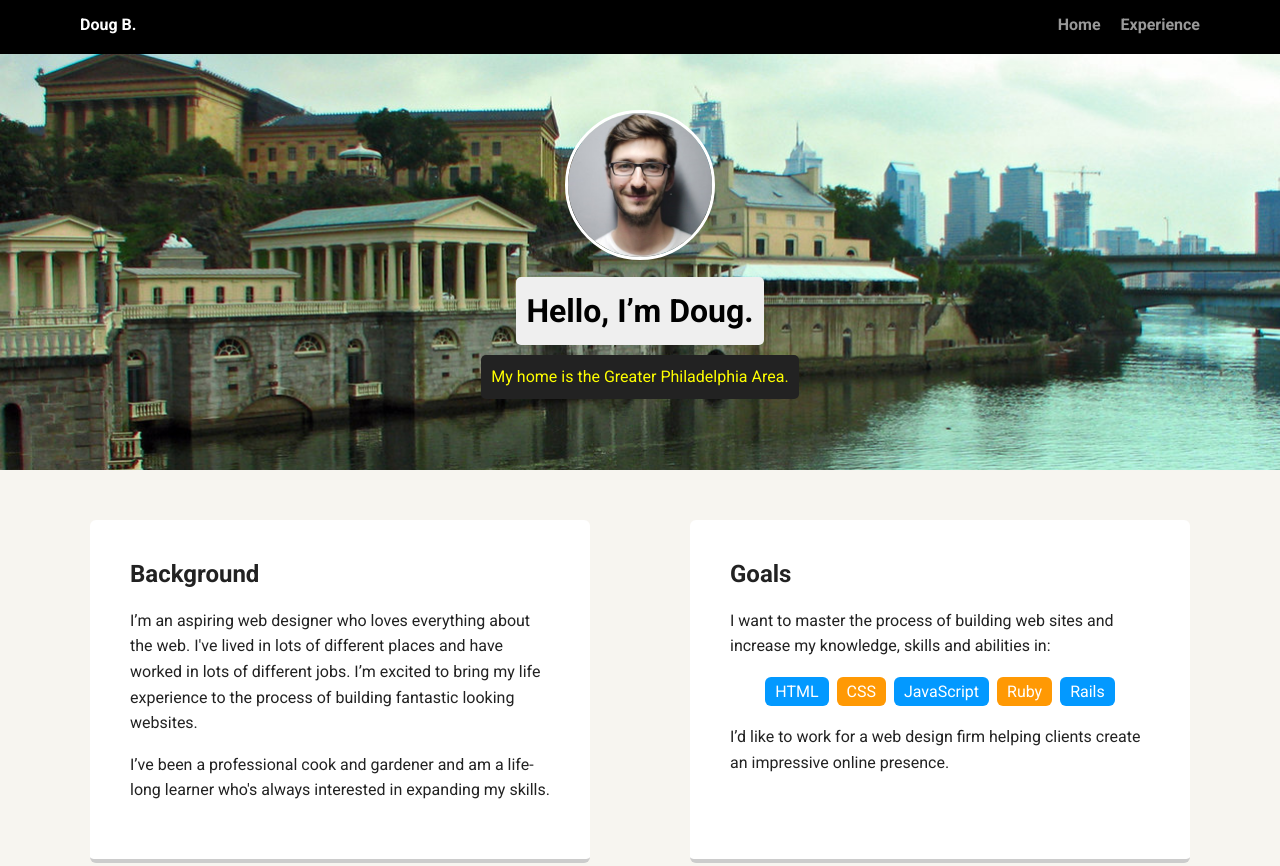
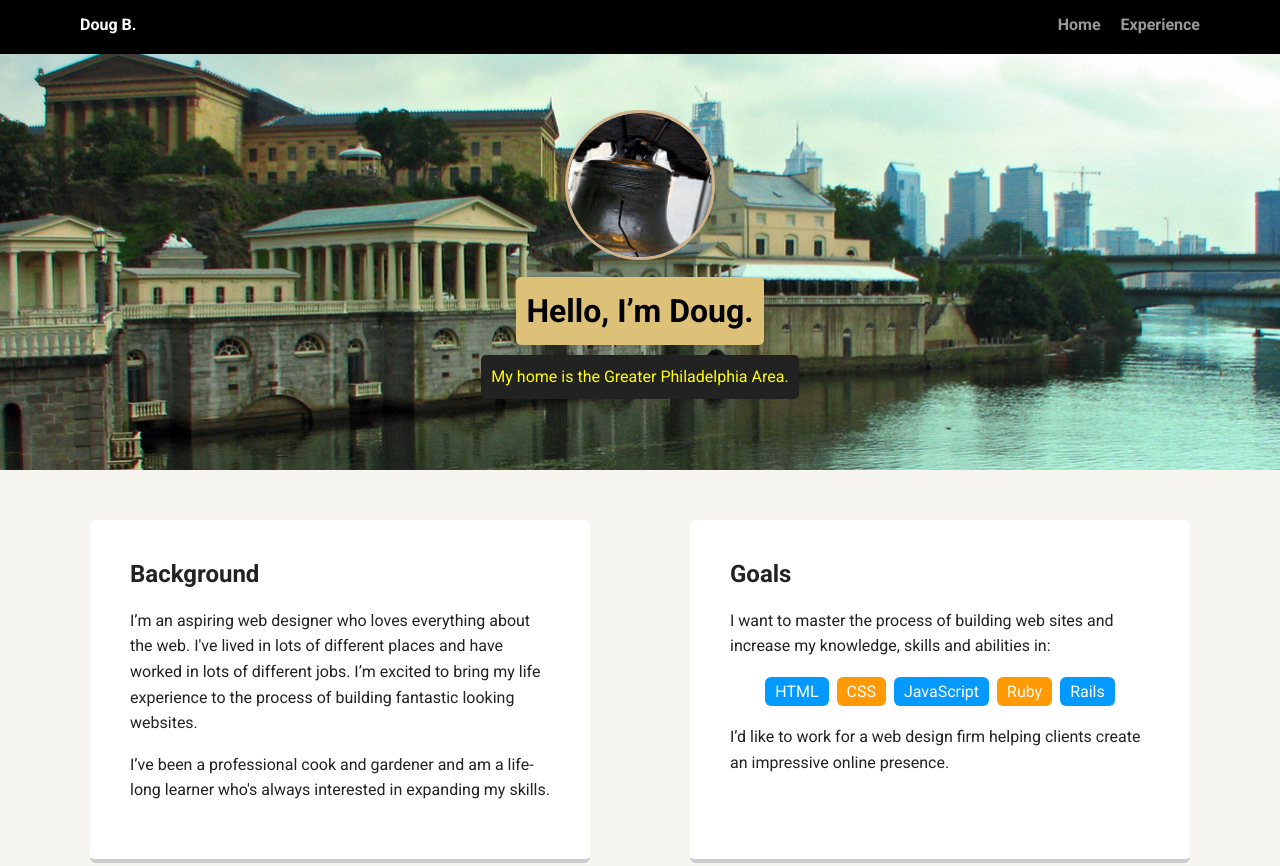
Before and after one commit to GeoJetson/techdegree-project-1, a plain HTML site: page index.html in a window 1280 px wide. Shown: the top 866 px of the page. Drawn offline with Linux system fonts and the light colour scheme; a web font is replaced by a local one.

Commit message:
Changed Background Color and updated my image

```diff
--- a/index.html
+++ b/index.html
@@ -17,7 +17,7 @@
     </div>
 
     <header>
-      <img src="images/mephoto.jpg" alt="Picture of a man" class="profile-image">
+      <img src="images/bell.jpg" alt="Picture of a man" class="profile-image">
       <h1 class="tag name">Hello, I’m Doug.</h1>
       <p class="tag location">My home is the Greater Philadelphia Area.</p>
     </header>
--- a/styles.css
+++ b/styles.css
@@ -70,14 +70,14 @@ header .profile-image {
   width: 150px;
   height: 150px;
   border-radius: 50%;
-  border: 3px solid white;
+  border: 3px solid tan;
   transition: all .5s;
 }
 header .profile-image:hover {
   transform: scale(1.5) rotate(360deg);
 }
 .tag {
-  background-color: #efefef;
+  background-color: #dec178;
   color: black;
   padding: 10px;
   border-radius: 5px;
```
Also changed, not shown: images/bell.jpg (added).
